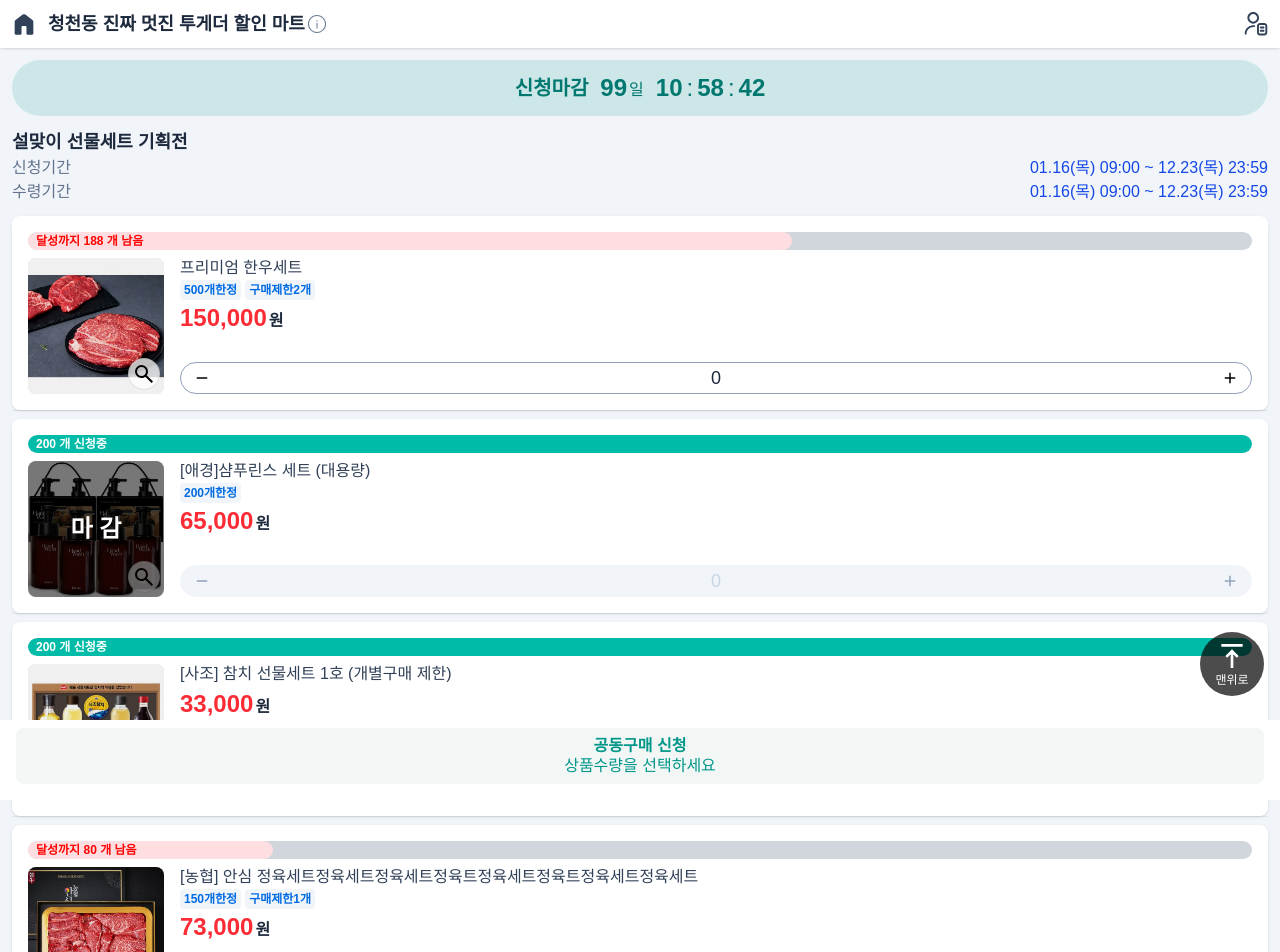
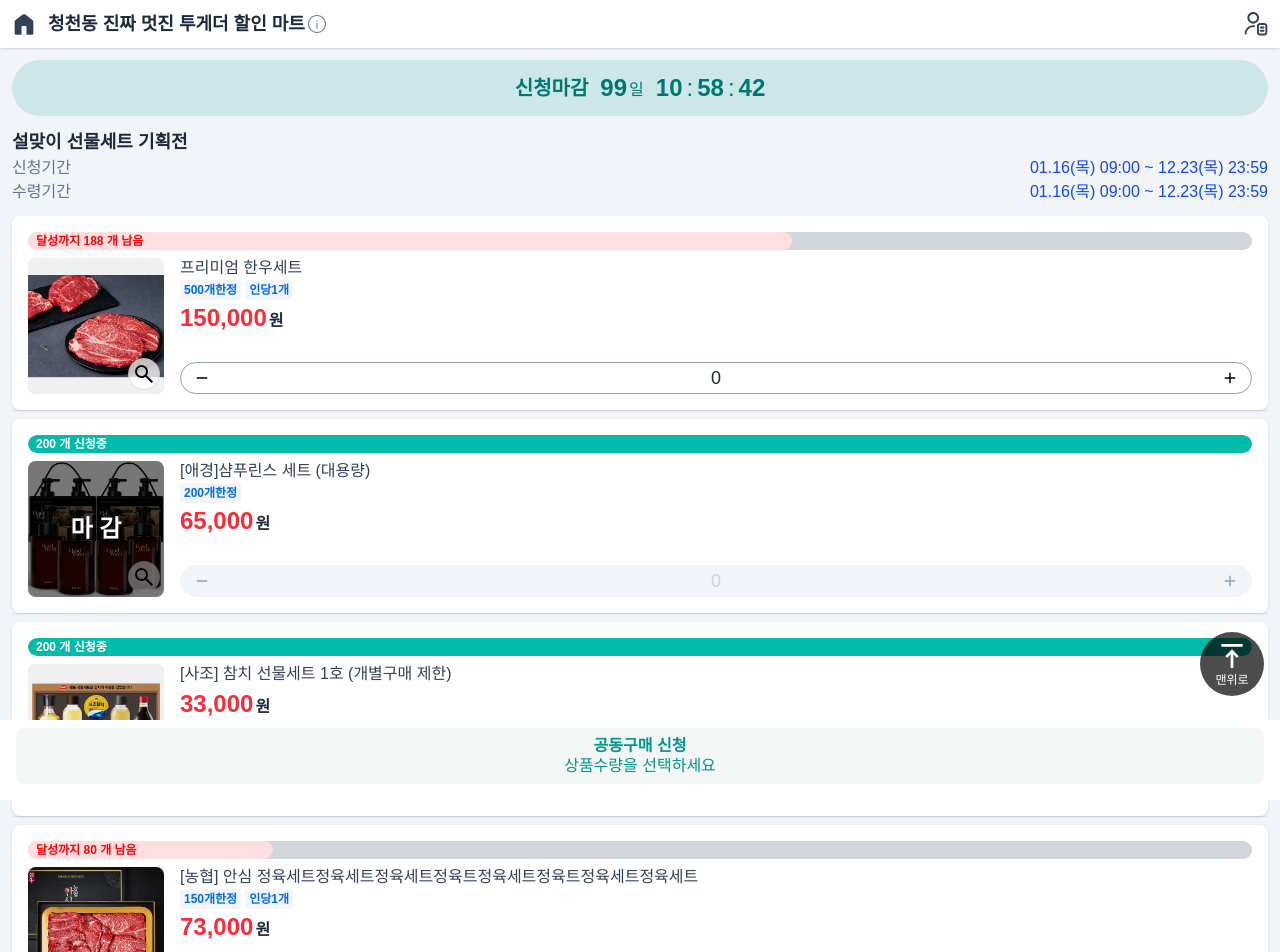
Before and after one commit to evaham/ms09, a Next.js app: page /group-list in a window 1280 px wide. Shown: the top 952 px of the page. Built offline with nearby package versions, Linux system fonts and the light colour scheme.

Commit message:
fix: 상품 태그에서 '구매제한'을 '인당1개'로 변경하여 명확성 향상

```diff
--- a/app/group-list/page.js
+++ b/app/group-list/page.js
@@ -19,7 +19,7 @@ export default function GroupList() {
             "price": 150000,
             "orderlimit": 2,
             "count": 0,
-            "tag":["500개한정","구매제한2개"],
+            "tag":["500개한정","인당1개"],
             "goodsimg": "./img/test1.jpg",
             "limitpieces": 500,
             "orderpieces": 312,
@@ -55,7 +55,7 @@ export default function GroupList() {
             "price": 73000,
             "orderlimit": 1,
             "count": 0,
-            "tag":["150개한정","구매제한1개"],
+            "tag":["150개한정","인당1개"],
             "goodsimg": "./img/test4.jpg",
             "limitpieces": 100,
             "orderpieces": 20,
```
